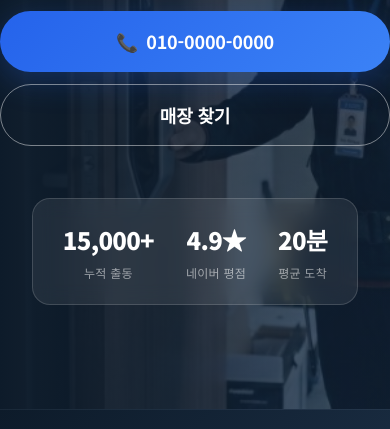
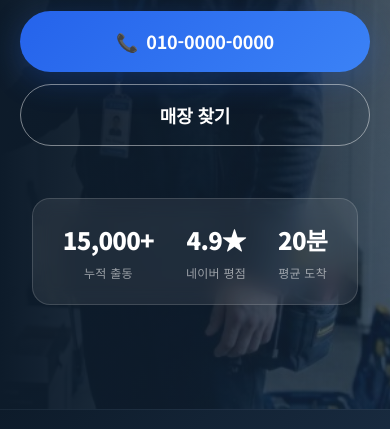
Before and after one commit to uxia0812/DoorLock_Web, a website: page index.html in a window 390 px wide. Shown: the part 405-834 px from the top of the page. Drawn offline with Linux system fonts and the light colour scheme; no server answers.

Commit message:
Modify Image & Button

```diff
--- a/css/style.css
+++ b/css/style.css
@@ -885,7 +885,15 @@ img { max-width: 100%; display: block; }
   .hero { min-height: auto; padding: 48px 0 24px; }
   .hero__inner { max-width: 100%; padding-bottom: 80px; }
 
-  .hero__actions { flex-direction: column; align-items: stretch; }
+  /* 모바일: 기술자 이미지 우측 쏠림 (잘리지 않게) */
+  .hero__photo img { object-position: 75% center; }
+
+  .hero__actions {
+    flex-direction: column;
+    align-items: stretch;
+    padding: 0 20px;
+    max-width: 100%;
+  }
   .hero__inner { text-align: center; }
   .hero__actions .btn { text-align: center; }
 
```
